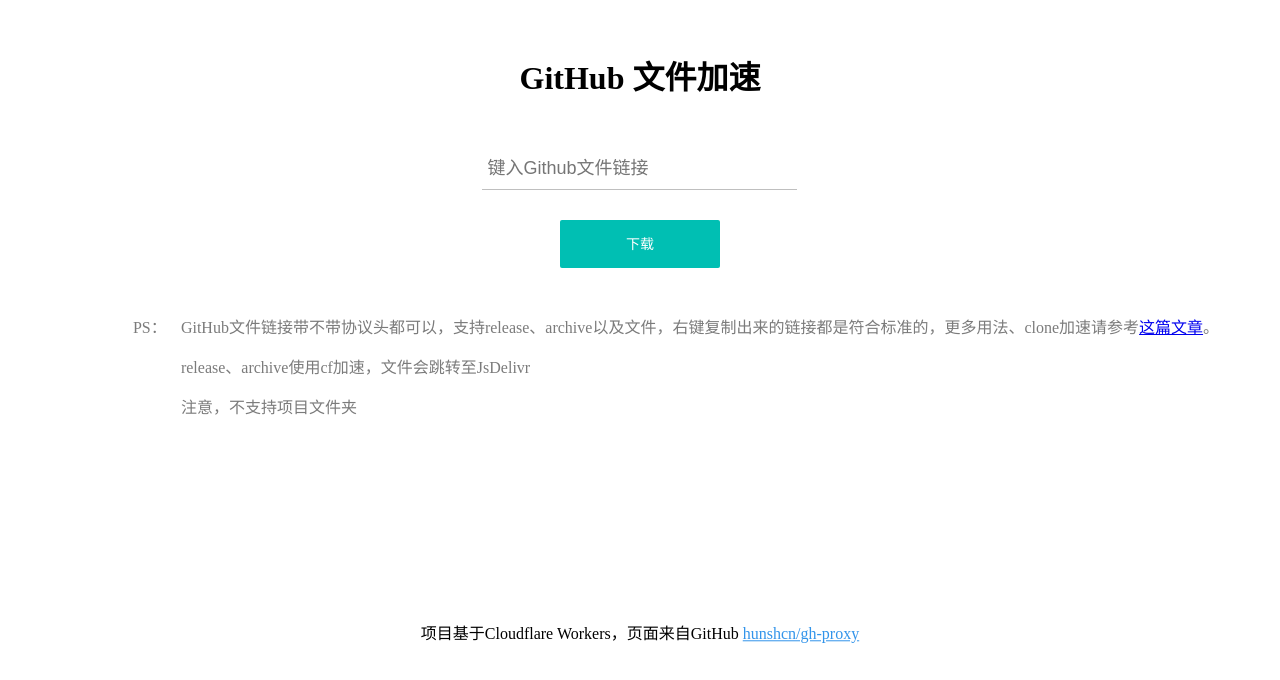
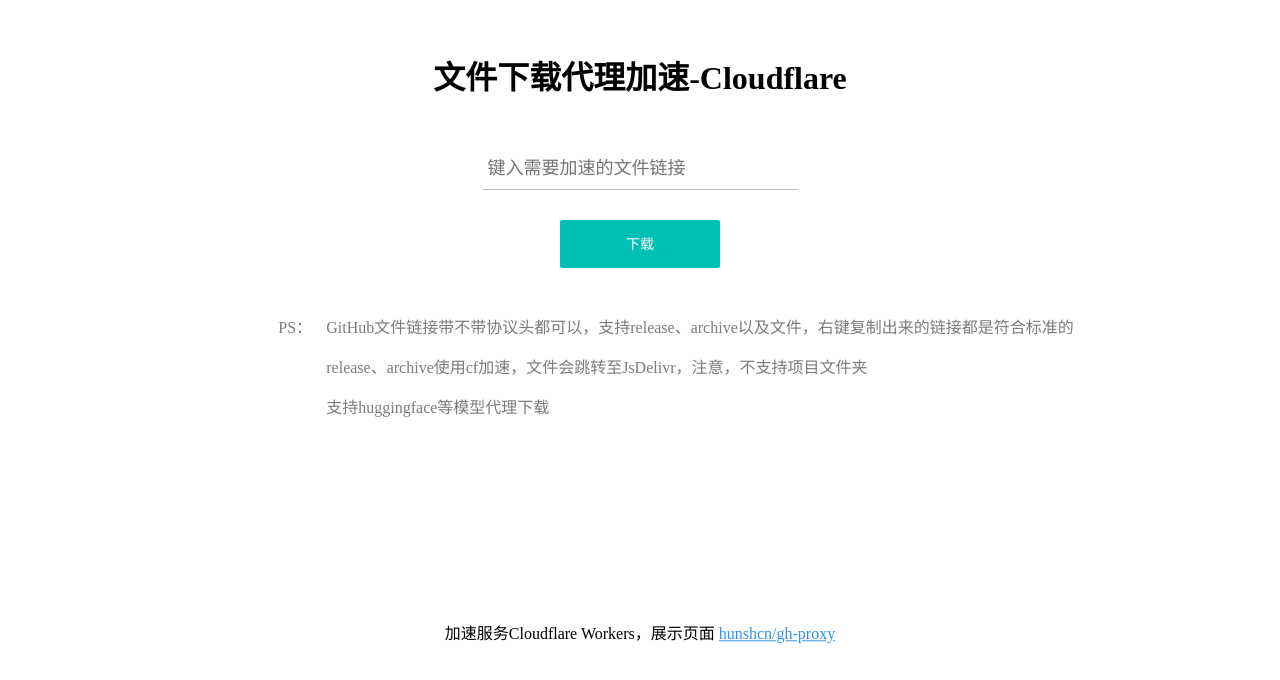
Before and after one commit to jetamie/jetamie.github.io, a plain HTML site: page index.html in a window 1280 px wide. Shown: the part 120-800 px from the top of the page. Drawn offline with Linux system fonts and the light colour scheme.

Commit message:
修改页面描述

```diff
--- a/index.html
+++ b/index.html
@@ -115,22 +115,24 @@
             return false
         }
     </script>
-    <title>GitHub 文件加速</title>
+    <title>文件下载代理加速-Cloudflare</title>
 </head>
 <body class="flex">
-<h1 style="margin-bottom: 50px">GitHub 文件加速</h1>
+<h1 style="margin-bottom: 50px">文件下载代理加速-Cloudflare</h1>
 <form action="" method="get" style="padding-bottom: 40px" target="_blank" class="flex" onsubmit="toSubmit(event)">
     <label class="block" style="width: fit-content">
-        <input class="block url" name="q" type="text" placeholder="键入Github文件链接" pattern="^((https|http):\/\/)?(github\.com\/.+?\/.+?\/(?:releases|archive|blob|raw|suites)|((?:raw|gist)\.(?:githubusercontent|github)\.com))\/.+$" required="">
+        <!-- <input class="block url" name="q" type="text" placeholder="键入Github文件链接" pattern="^((https|http):\/\/)?(github\.com\/.+?\/.+?\/(?:releases|archive|blob|raw|suites)|((?:raw|gist)\.(?:githubusercontent|github)\.com))\/.+$" required=""> -->
+        <input class="block url" name="q" type="text" placeholder="键入需要加速的文件链接" required="">
         <div class="bar"></div>
     </label>
     <input class="block btn" type="submit" value="下载">
     <div class="tips">
-        <p>GitHub文件链接带不带协议头都可以，支持release、archive以及文件，右键复制出来的链接都是符合标准的，更多用法、clone加速请参考<a href="https://hunsh.net/archives/23/">这篇文章</a>。</p>
-        <p>release、archive使用cf加速，文件会跳转至JsDelivr</p>
-        <p>注意，不支持项目文件夹</p></div>
+        <p>GitHub文件链接带不带协议头都可以，支持release、archive以及文件，右键复制出来的链接都是符合标准的</p>
+        <p>release、archive使用cf加速，文件会跳转至JsDelivr，注意，不支持项目文件夹</p>
+        <p>支持huggingface等模型代理下载</p>
+    </div>
 </form>
-<p style="position: sticky;top: calc(100% - 2.5em);">项目基于Cloudflare Workers，页面来自GitHub <a style="color: #3294ea" href="https://github.com/hunshcn/gh-proxy">hunshcn/gh-proxy</a>
+<p style="position: sticky;top: calc(100% - 2.5em);">加速服务Cloudflare Workers，展示页面 <a style="color: #3294ea" href="https://github.com/hunshcn/gh-proxy">hunshcn/gh-proxy</a>
 </p>
 
 
```
